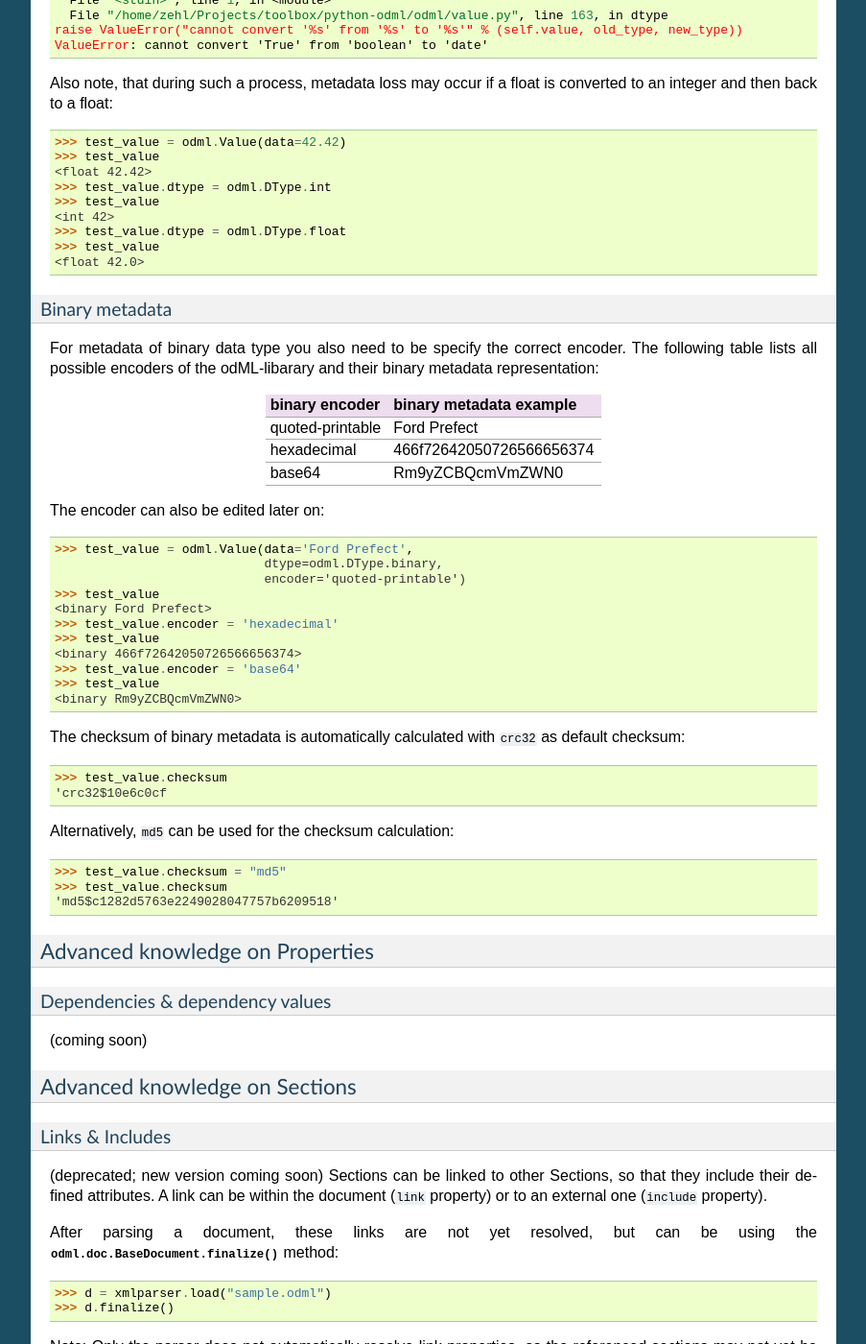
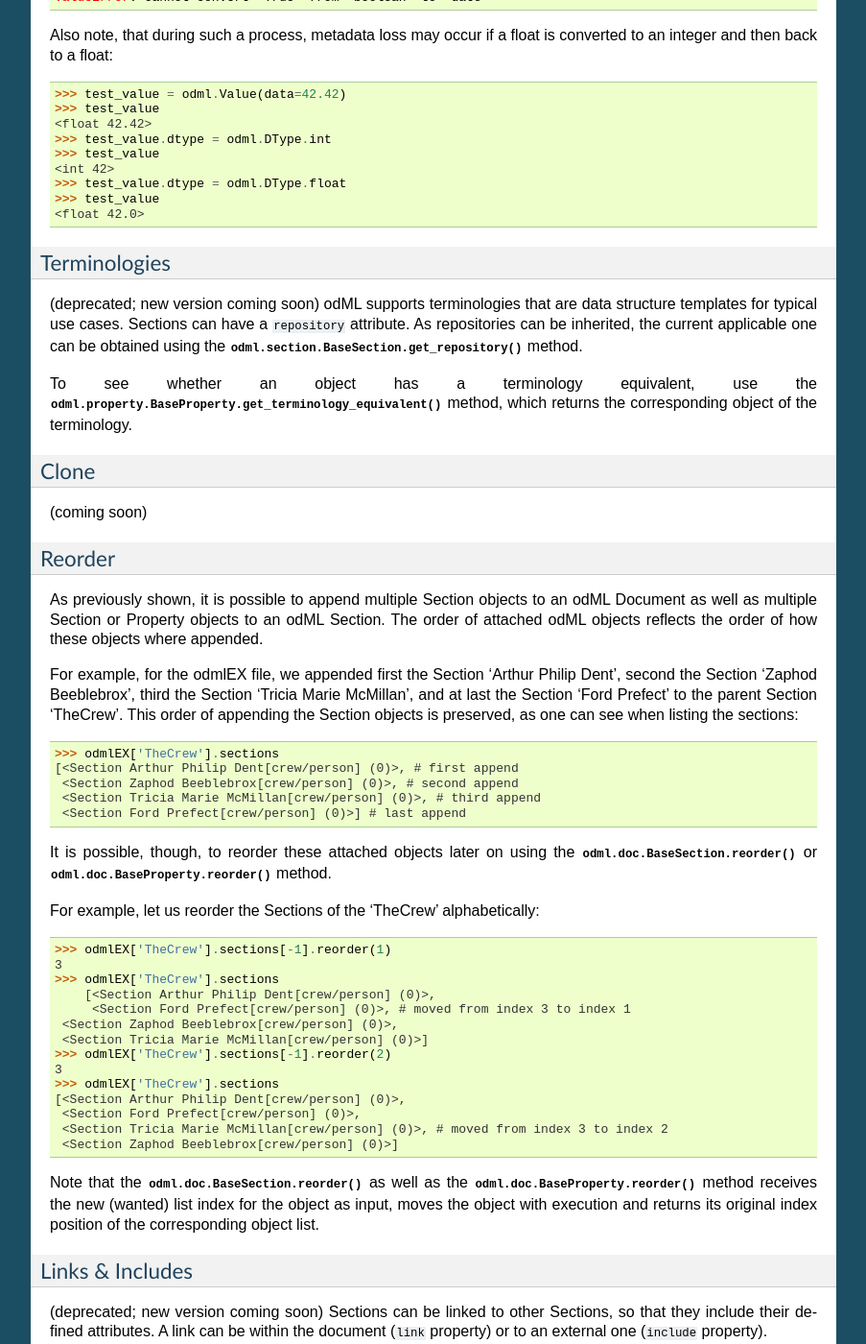
Before and after one commit to G-Node/python-odml, a Sphinx documentation site: the page built from doc/tutorial.rst, in a window 1280 px wide and 1400 px high, scrolled down 15030 px. Shown: the whole window at 96% size, without its empty margins (198-1101 px from the left). Built offline with Sphinx 7.4.7, drawn with Linux system fonts in a browser that asks for light colours; some of the changed text lies outside the part shown.

Commit message:
further clean up for updated odml version and extension of tutorial for reorder func

```diff
--- a/doc/tutorial.rst
+++ b/doc/tutorial.rst
@@ -142,12 +142,12 @@ Document
 	- *children*: Section
 
 Section
-	- corresponds to (big) branches of the tree
+	- corresponds to branches of the tree
 	- *parent*: Section or Document
 	- *children*: Section and/or Property
 
 Property
-	- corresponds to (small) branches of the tree (groups values)
+	- corresponds to the leafs of the tree (containing the metadata)
 	- *parent*: Section
 	- *children*: no children
 
@@ -160,10 +160,10 @@ in an example odML file (e.g., "THGTTG.odml").
 A first look
 ============
 
-If you want to get familiar with the concept behind an odML and how to handle
-odML files in Python, you can have a first look at the example odML file
-provided in the Python-odML library. For this you first need to run the python
-code ("thgttg.py") to generate the example odML file ("THGTTG.odml")::
+If you want to get familiar with the concept behind the odML framework and how
+to handle odML files in Python, you can have a first look at the example odML
+file provided in the Python-odML library. For this you first need to run the
+python code ("thgttg.py") to generate the example odML file ("THGTTG.odml")::
 
 	$ cd /home/usr/toolbox/python-odml/doc/example_odMLs/
 	$ ls
@@ -917,12 +917,8 @@ you can try to reload your own saved odML file::
 Advanced odML-Features
 ======================
 
-
-Advanced knowledge on Values
-----------------------------
-
 Data type conversions
-*********************
+---------------------
 
 After creating a Value the data type can be changed and the corresponding Value
 will converted to the new data type, if the new format is valid for the given
@@ -960,63 +956,69 @@ converted to an integer and then back to a float::
 	>>> test_value
 	<float 42.0>
 
+Terminologies
+-------------
+(deprecated; new version coming soon)
+odML supports terminologies that are data structure templates for typical use cases.
+Sections can have a ``repository`` attribute. As repositories can be inherited,
+the current applicable one can be obtained using the :py:meth:`odml.section.BaseSection.get_repository`
+method.
 
-Binary metadata
-***************
+To see whether an object has a terminology equivalent, use the :py:meth:`odml.property.BaseProperty.get_terminology_equivalent`
+method, which returns the corresponding object of the terminology.
 
-For metadata of binary data type you also need to be specify the correct
-encoder. The following table lists all possible encoders of the odML-libarary
-and their binary metadata representation:
+Clone
+-----
+(coming soon)
 
-+------------------+--------------------------+
-| binary encoder   | binary metadata example  |
-+==================+==========================+
-| quoted-printable | Ford Prefect             |
-+------------------+--------------------------+
-| hexadecimal      | 466f72642050726566656374 |
-+------------------+--------------------------+
-| base64           | Rm9yZCBQcmVmZWN0         |
-+------------------+--------------------------+
+Reorder
+-------
+As previously shown, it is possible to append multiple Section objects to an
+odML Document as well as multiple Section or Property objects to an odML
+Section. The order of attached odML objects reflects the order of how these objects
+where appended.
 
-The encoder can also be edited later on::
+For example, for the odmlEX file, we appended first the Section
+'Arthur Philip Dent', second the Section 'Zaphod Beeblebrox', third the Section
+'Tricia Marie McMillan', and at last the Section 'Ford Prefect' to the parent
+Section 'TheCrew'. This order of appending the Section objects is preserved,
+as one can see when listing the sections::
 
-	>>> test_value = odml.Value(data='Ford Prefect',
-	                            dtype=odml.DType.binary,
-	                            encoder='quoted-printable')
-	>>> test_value
-	<binary Ford Prefect>
-	>>> test_value.encoder = 'hexadecimal'
-	>>> test_value
-	<binary 466f72642050726566656374>
-	>>> test_value.encoder = 'base64'
-	>>> test_value
-	<binary Rm9yZCBQcmVmZWN0>
+	>>> odmlEX['TheCrew'].sections
+	[<Section Arthur Philip Dent[crew/person] (0)>, # first append
+	 <Section Zaphod Beeblebrox[crew/person] (0)>, # second append
+	 <Section Tricia Marie McMillan[crew/person] (0)>, # third append
+	 <Section Ford Prefect[crew/person] (0)>] # last append
 
-The checksum of binary metadata is automatically calculated with ``crc32`` as
-default checksum::
+It is possible, though, to reorder these attached objects later on using the
+:py:meth:`odml.doc.BaseSection.reorder` or
+:py:meth:`odml.doc.BaseProperty.reorder` method.
 
-	>>> test_value.checksum
-	'crc32$10e6c0cf
+For example, let us reorder the Sections of the 'TheCrew' alphabetically::
 
-Alternatively, ``md5`` can be used for the checksum calculation::
+    >>> odmlEX['TheCrew'].sections[-1].reorder(1)
+    3
+    >>> odmlEX['TheCrew'].sections
+	[<Section Arthur Philip Dent[crew/person] (0)>,
+	 <Section Ford Prefect[crew/person] (0)>, # moved from index 3 to index 1
+     <Section Zaphod Beeblebrox[crew/person] (0)>,
+     <Section Tricia Marie McMillan[crew/person] (0)>]
+    >>> odmlEX['TheCrew'].sections[-1].reorder(2)
+    3
+    >>> odmlEX['TheCrew'].sections
+    [<Section Arthur Philip Dent[crew/person] (0)>,
+     <Section Ford Prefect[crew/person] (0)>,
+     <Section Tricia Marie McMillan[crew/person] (0)>, # moved from index 3 to index 2
+     <Section Zaphod Beeblebrox[crew/person] (0)>]
 
-	>>> test_value.checksum = "md5"
-	>>> test_value.checksum
-	'md5$c1282d5763e2249028047757b6209518'
+Note that the :py:meth:`odml.doc.BaseSection.reorder` as well as the
+:py:meth:`odml.doc.BaseProperty.reorder` method receives the new (wanted) list
+index for the object as input, moves the object with execution and returns its
+original index position of the corresponding object list.
 
 
-Advanced knowledge on Properties
---------------------------------
-
-Dependencies & dependency values
-********************************
-(coming soon)
-
-Advanced knowledge on Sections
-------------------------------
-
 Links & Includes
-****************
+----------------
 (deprecated; new version coming soon)
 Sections can be linked to other Sections, so that they include their defined
 attributes. A link can be within the document (``link`` property) or to an
@@ -1047,41 +1049,6 @@ linked equivalents. This should be done globally before saving using the
 Changing a ``link`` (or ``include``) attribute will first unmerge the section and
 then set merge with the new object.
 
-Terminologies
-*************
-(deprecated; new version coming soon)
-odML supports terminologies that are data structure templates for typical use cases.
-Sections can have a ``repository`` attribute. As repositories can be inherited,
-the current applicable one can be obtained using the :py:meth:`odml.section.BaseSection.get_repository`
-method.
-
-To see whether an object has a terminology equivalent, use the :py:meth:`odml.property.BaseProperty.get_terminology_equivalent`
-method, which returns the corresponding object of the terminology.
-
-Mappings
-********
-(deprecated; new version coming soon)
-A sometimes obscure but very useful feature is the idea of mappings, which can
-be used to write documents in a user-defined terminology, but provide mapping
-information to a standard-terminology that allows the document to be viewed in
-the standard-terminology (provided that adequate mapping-information is provided).
-
-See :py:class:`test.mapping.TestMapping` if you need to understand the
-mapping-process itself.
-
-Mappings are views on documents and are created as follows::
-
-	>>> import odml
-	>>> import odml.mapping as mapping
-	>>> doc = odml.Document()
-	>>> mdoc = mapping.create_mapping(doc)
-	>>> mdoc
-	P(<Doc None by None (0 sections)>)
-	>>> mdoc.__class__
-	<class 'odml.tools.proxy.DocumentProxy'>
-
-Creating a view has the advantage, that changes on a Proxy-object are
-propagated to the original document.
-This works quite well and is extensively used in the GUI.
-However, be aware that you are typically dealing with proxy objects only
-and not all API methods may be available.
+Dependencies & dependency_values
+--------------------------------
+(coming soon)
```
